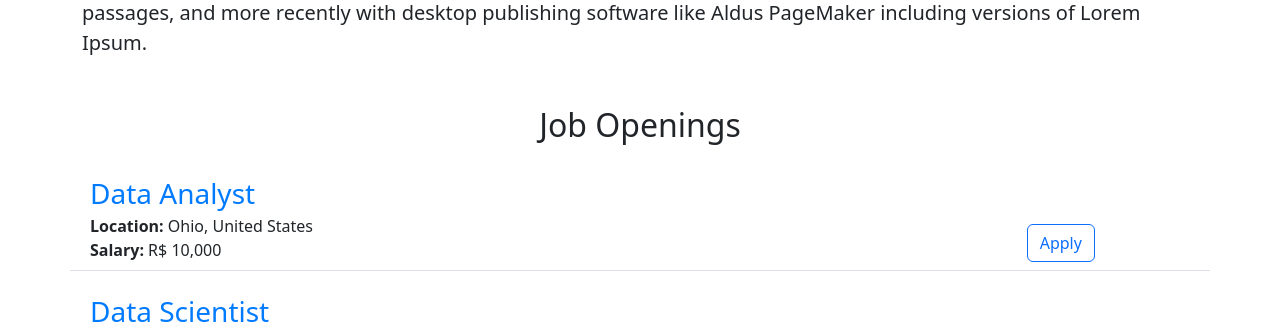
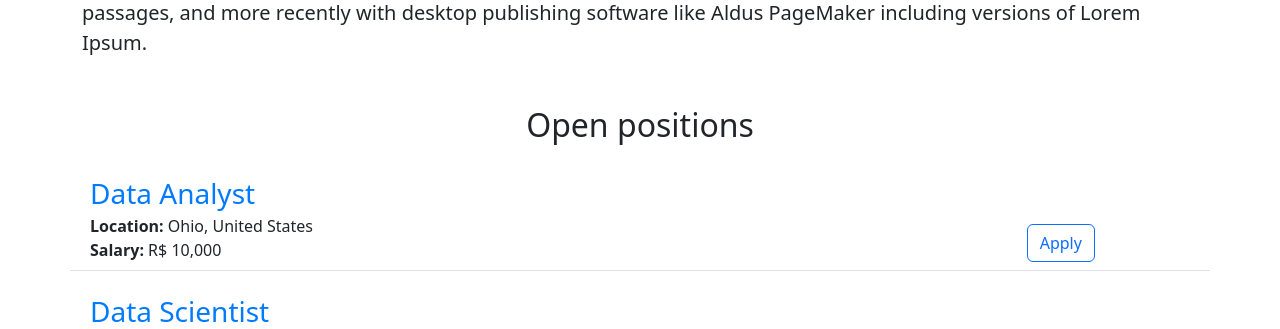
Before and after one commit to giuseppe-ferri/website, a Flask app: page / in a window 1280 px wide. Shown: the part 680-1009 px from the top of the page. Run offline with Flask 3, Linux system fonts and the light colour scheme.

Commit message:
Update home.html
Open positions

```diff
--- a/templates/home.html
+++ b/templates/home.html
@@ -1,4 +1,4 @@
-<!DOCTYPE html>
+ <!DOCTYPE html>
 <html lang="en">
 <head>
   <meta charset="utf-8">
@@ -19,7 +19,7 @@
     <img class="img-fluid" id="banner" src="https://media4.giphy.com/media/h9XhGF0cMWazK/giphy.webp?cid=ecf05e47dwdp3o8res462dxs6br1l64jy88pdfdkg5b33omd&ep=v1_gifs_search&rid=giphy.webp&ct=g">
     <h2 class="text-center mt-5 mb-4">About {{company_name}}</h2>
     <p class="lead">Lorem Ipsum is simply dummy text of the printing and typesetting industry. Lorem Ipsum has been the industry's standard dummy text ever since the 1500s, when an unknown printer took a galley of type and scrambled it to make a type specimen book. It has survived not only five centuries, but also the leap into electronic typesetting, remaining essentially unchanged. It was popularised in the 1960s with the release of Letraset sheets containing Lorem Ipsum passages, and more recently with desktop publishing software like Aldus PageMaker including versions of Lorem Ipsum.</p>
-    <h2 class="text-center mt-5 mb-4">Job Openings</h2>
+    <h2 class="text-center mt-5 mb-4">Open positions</h2>
     <div>
       {% for job in jobs %}
         {% include 'jobitem.html' %}
```
